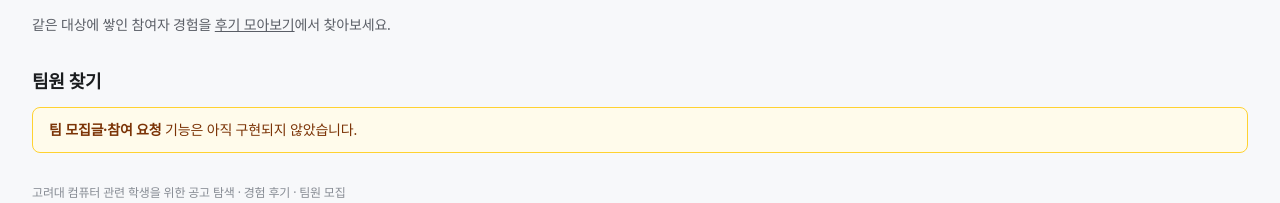
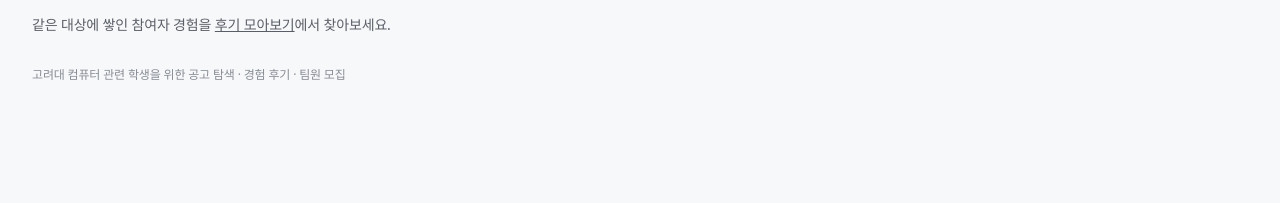
Before and after one commit to leewonjunlee-eng/ku-cs-career-radar, a Next.js app: page / in a window 1280 px wide. Shown: the part 740-943 px from the top of the page. After the commit the page ends 863 px from the top, so only its background shows below. Built offline with nearby package versions, Linux system fonts and the light colour scheme; no server answers; the database is empty; a web font is replaced by a local one.

Commit message:
fix: remove inactive team finder from listings

```diff
--- a/src/app/page.tsx
+++ b/src/app/page.tsx
@@ -9,7 +9,6 @@ import {
   parseOpportunityQuery,
 } from '@/lib/opportunities/query';
 import { ValidationError } from '@/lib/validation/common';
-import { UnavailableNotice } from '@/components/unavailable-notice';
 
 function toSearchParams(raw: Record<string, string | string[] | undefined>): URLSearchParams {
   const params = new URLSearchParams();
@@ -160,10 +159,6 @@ export default async function HomePage({
         </p>
       </section>
 
-      <section className="space-y-3">
-        <h2 className="text-lg font-semibold">팀원 찾기</h2>
-        <UnavailableNotice>팀 모집글·참여 요청</UnavailableNotice>
-      </section>
     </div>
   );
 }
```
